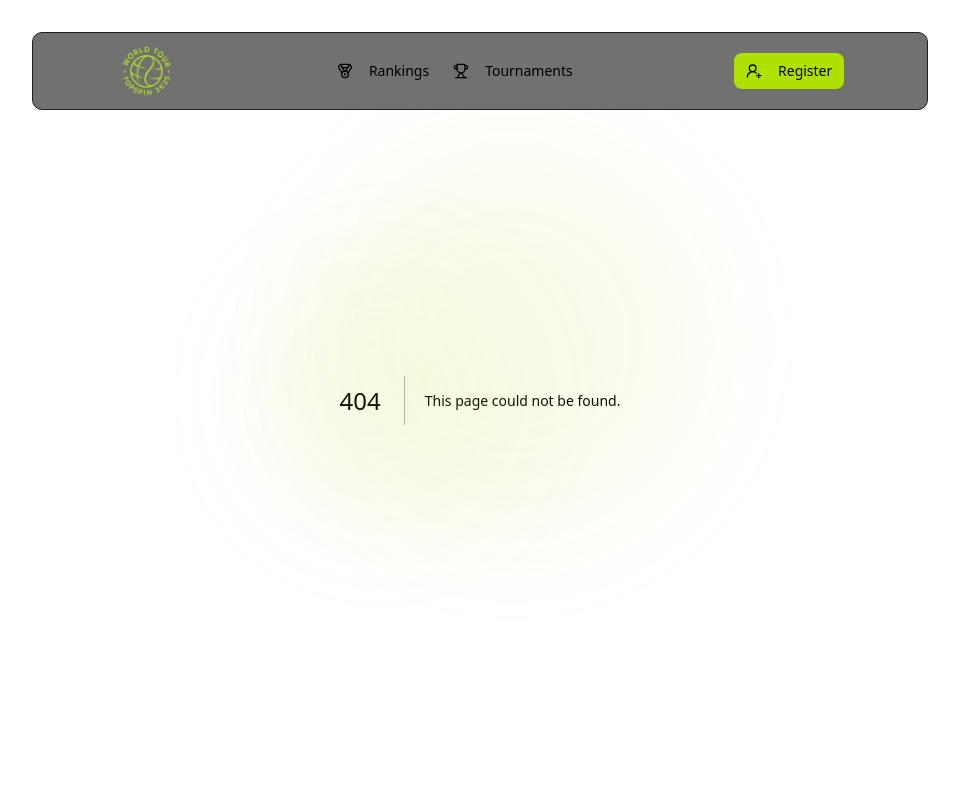
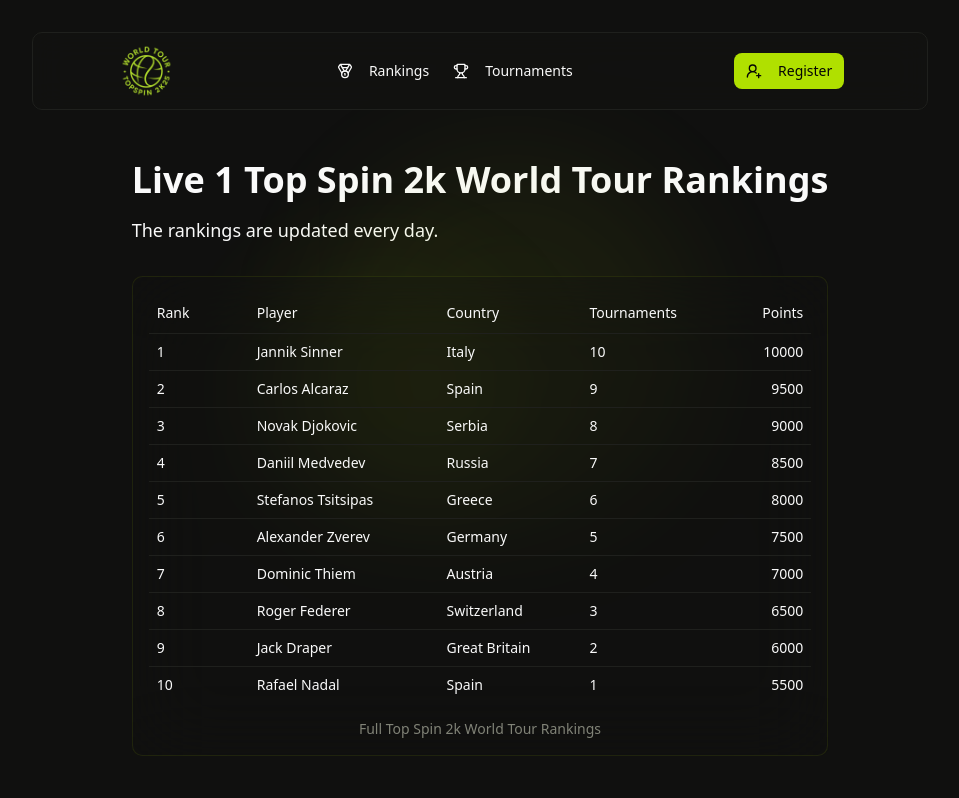
Before and after one commit to Rafacv23/top-spin-2k-world-tour, a Next.js app: page /rankings/1 in a window 1280 px wide. Before the commit this address had no page. Shown: the top 798 px of the page, without its empty margins (160-1119 px from the left). Built offline with nearby package versions, Linux system fonts and the light colour scheme.

Commit message:
feat(rankings): refactor rankings page to support dynamic year and add API query for rankings

```diff
--- a/src/app/rankings/page.tsx
+++ b/src/app/rankings/[year]/page.tsx
@@ -10,12 +10,20 @@
 } from "@/components/ui/table"
 import players from "@/lib/mocks/players.json"
 
-export default function RankingsPage() {
+export default async function RankingsPage({
+  params,
+}: {
+  params: { year: string }
+}) {
+  const year = parseInt(params.year)
+
+  // TODO fetch real rankings
+
   return (
     <Container>
       <header className="space-y-4">
         <h1 className="text-4xl font-bold">
-          Live Top Spin 2k World Tour Rankings
+          Live {year} Top Spin 2k World Tour Rankings
         </h1>
         <p className="text-lg">The rankings are updated every day.</p>
       </header>
--- a/src/components/header.tsx
+++ b/src/components/header.tsx
@@ -13,7 +13,7 @@
       <div>
         <Link
           className={buttonVariants({ variant: "ghost" })}
-          href={"/rankings"}
+          href={`/rankings/${currentYear}`}
           title="Live Rankings"
         >
           <Medal className="inline mr-2" />
--- /dev/null
+++ b/src/lib/queries.ts
@@ -0,0 +1,5 @@
+//get all players
+export async function getRankingByYear(year: number) {
+  const res = await fetch(`/api/rankings/${year}`)
+  return res.json()
+}
```
